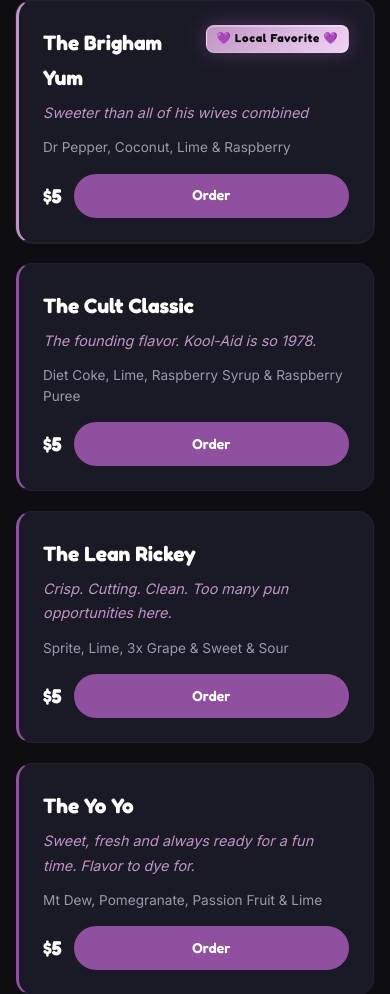
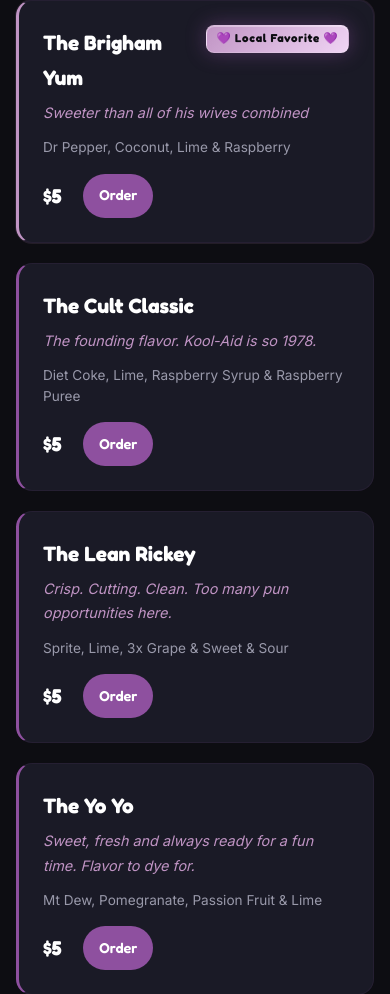
Before and after one commit to vibe89slc/sizzurp, a plain HTML site: page index.html in a window 390 px wide. Shown: the part 4122-5116 px from the top of the page. Drawn offline with nearby package versions, Linux system fonts and the light colour scheme.

Commit message:
menu mobile

```diff
--- a/css/style.css
+++ b/css/style.css
@@ -1370,12 +1370,17 @@ address {
 
     .drink-card__footer {
         flex-wrap: wrap;
-        gap: 0.75rem;
-    }
-
+        align-items: center;
+        justify-content: flex-start;
+        gap: 0.5rem 1.35rem;
+    }
+
+    /* Compact pill — don’t stretch full width */
     .drink-card__order {
-        flex: 1 1 auto;
-        min-width: 120px;
+        flex: 0 0 auto;
+        width: auto;
+        min-width: 0;
+        padding: 0.5rem 1rem;
     }
 }
 
```
